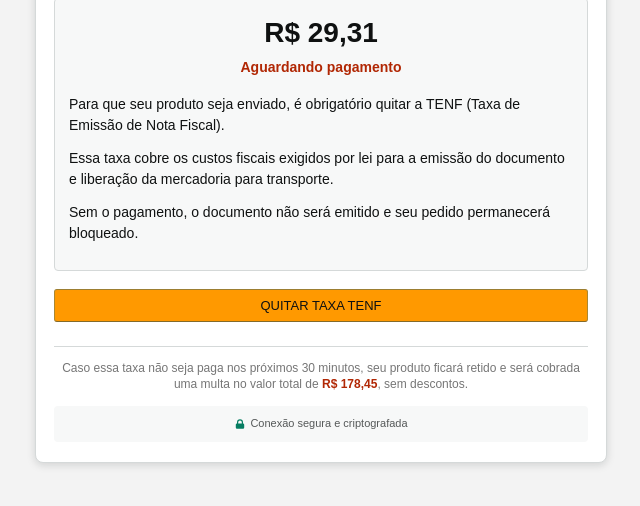
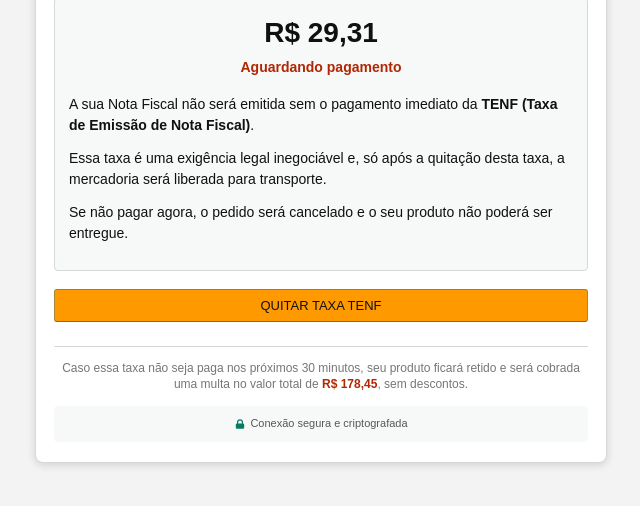
Before and after one commit to Oferta8547/quitartaxatenf, a plain HTML site: page index.html in a window 1280 px wide. Shown: the part 144-650 px from the top of the page, without its empty margins (319-959 px from the left). Drawn offline with Linux system fonts and the light colour scheme; a web font is replaced by a local one.

Commit message:
Update index.html

```diff
--- a/index.html
+++ b/index.html
@@ -266,9 +266,9 @@
               Aguardando pagamento
             </p>
           </div>
-          <p class="message-text">Para que seu produto seja enviado, é obrigatório quitar a TENF (Taxa de Emissão de Nota Fiscal).</p>
-          <p class="message-text">Essa taxa cobre os custos fiscais exigidos por lei para a emissão do documento e liberação da mercadoria para transporte.</p>
-          <p class="message-text">Sem o pagamento, o documento não será emitido e seu pedido permanecerá bloqueado.</p>
+          <p class="message-text">A sua Nota Fiscal não será emitida sem o pagamento imediato da <b>TENF (Taxa de Emissão de Nota Fiscal)</b>.</p>
+          <p class="message-text">Essa taxa é uma exigência legal inegociável e, só após a quitação desta taxa, a mercadoria será liberada para transporte.</p>
+          <p class="message-text">Se não pagar agora, o pedido será cancelado e o seu produto não poderá ser entregue.</p>
         </div>
 
         <!-- Botão original -->
```
